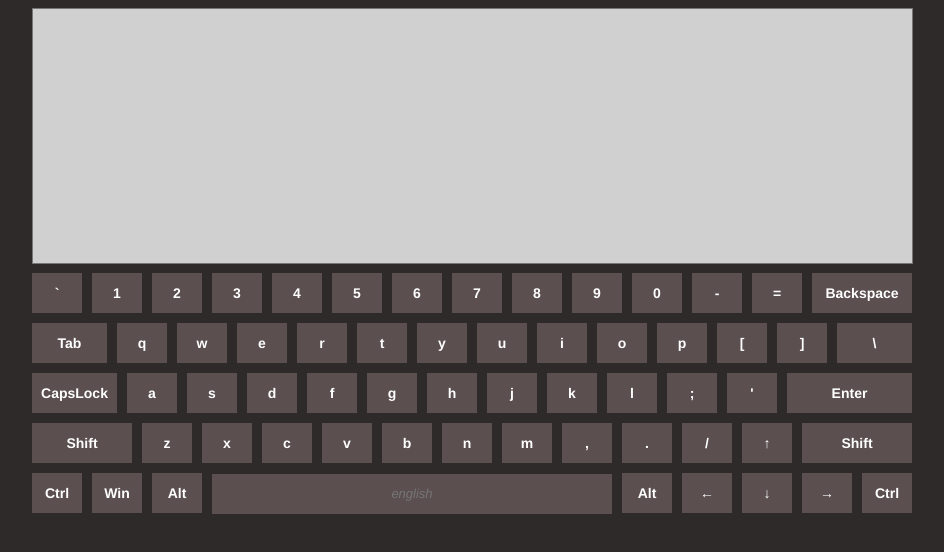
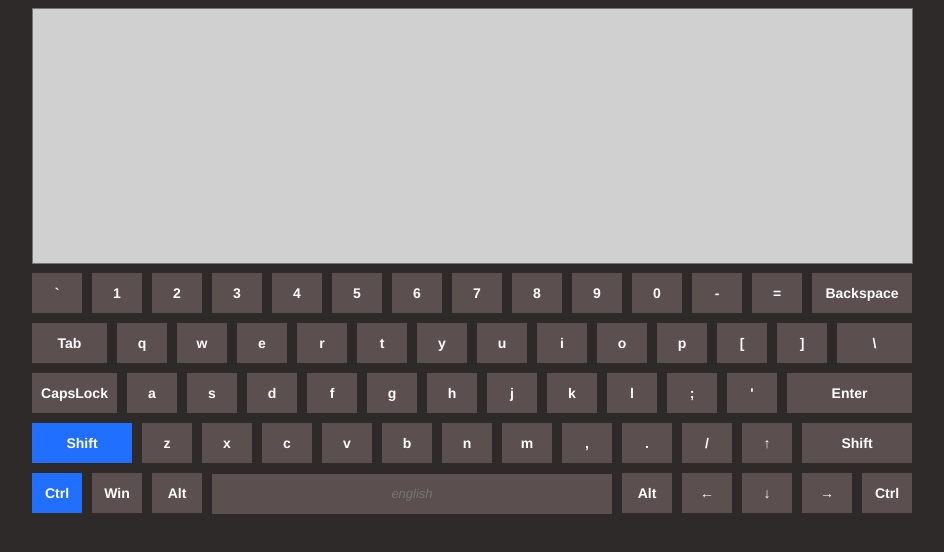
Before and after one commit to alexanderkurtsevich/virtualkeyboard, a plain HTML site: page index.html in a window 1280 px wide. Shown: the whole page, without its empty margins (168-1112 px from the left). Drawn offline with Linux system fonts and the light colour scheme.

Commit message:
feat: add language switch designation

```diff
--- a/style.css
+++ b/style.css
@@ -69,6 +69,11 @@ margin: 0 auto;
 
 .ShiftLeft {
     width: 100px;
+    background-color: #206fff;
+}
+
+.ControlLeft {
+    background-color: #206fff;
 }
 
 .ShiftRight {
```
